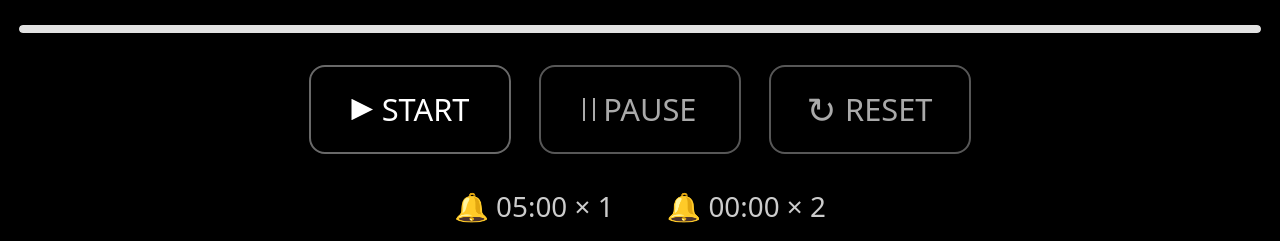
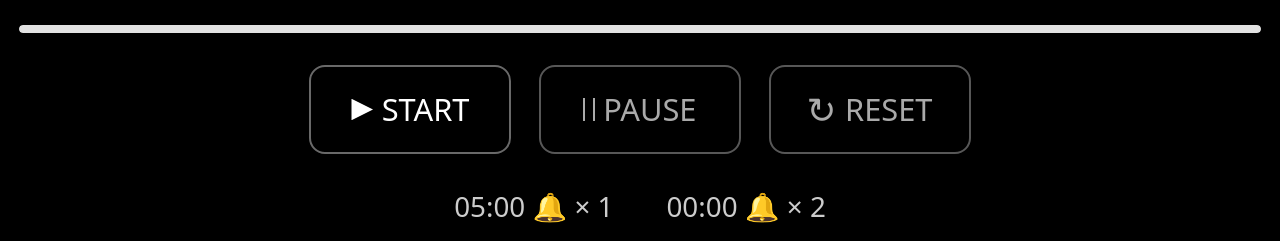
Before and after one commit to TakehiroMatsumoto25/conference-session-timer, a plain HTML site: page index.html in a window 1280 px wide. Shown: the part 559-800 px from the top of the page. Drawn offline with Linux system fonts and the light colour scheme.

Commit message:
Show bell times before icons

```diff
--- a/index.html
+++ b/index.html
@@ -484,8 +484,8 @@
         item.className = 'bell-item';
         const icon = document.createElement('span');
         icon.setAttribute('aria-hidden', 'true');
-        icon.textContent = '🔔 ';
-        item.append(icon, `${formatTime(remaining)} × ${rings}`);
+        icon.textContent = '🔔';
+        item.append(`${formatTime(remaining)} `, icon, ` × ${rings}`);
         return item;
       });
       byId('bell-summary').replaceChildren(...items);
```
